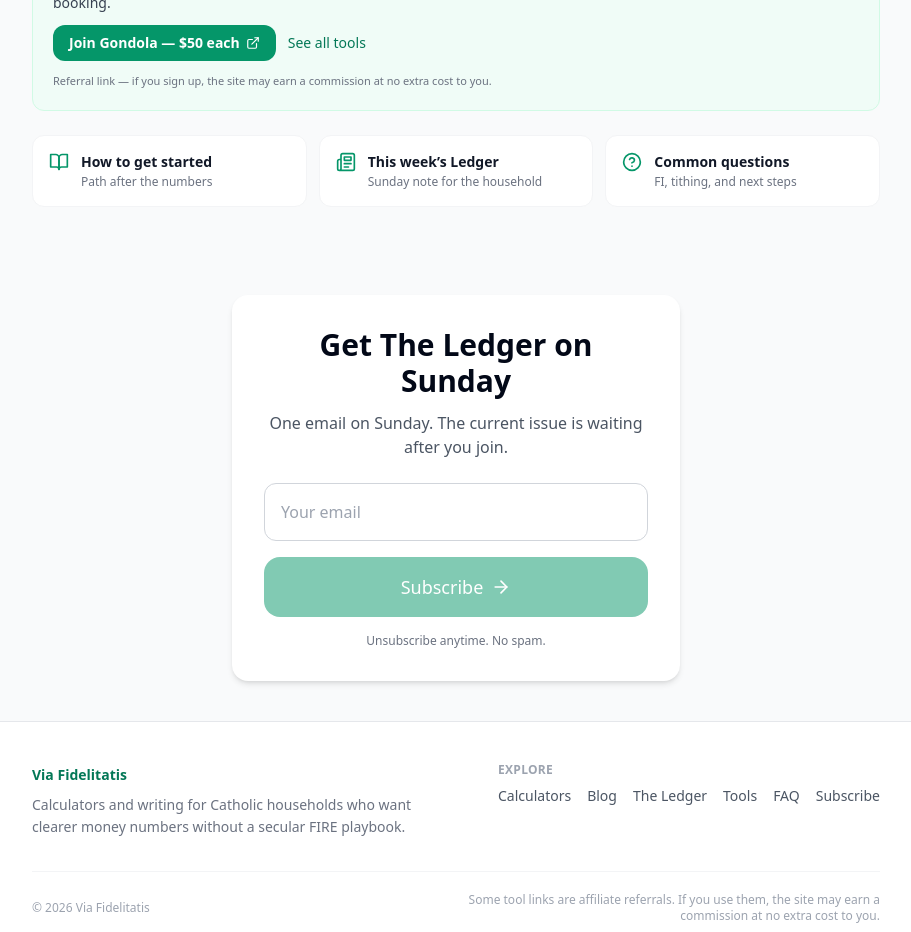
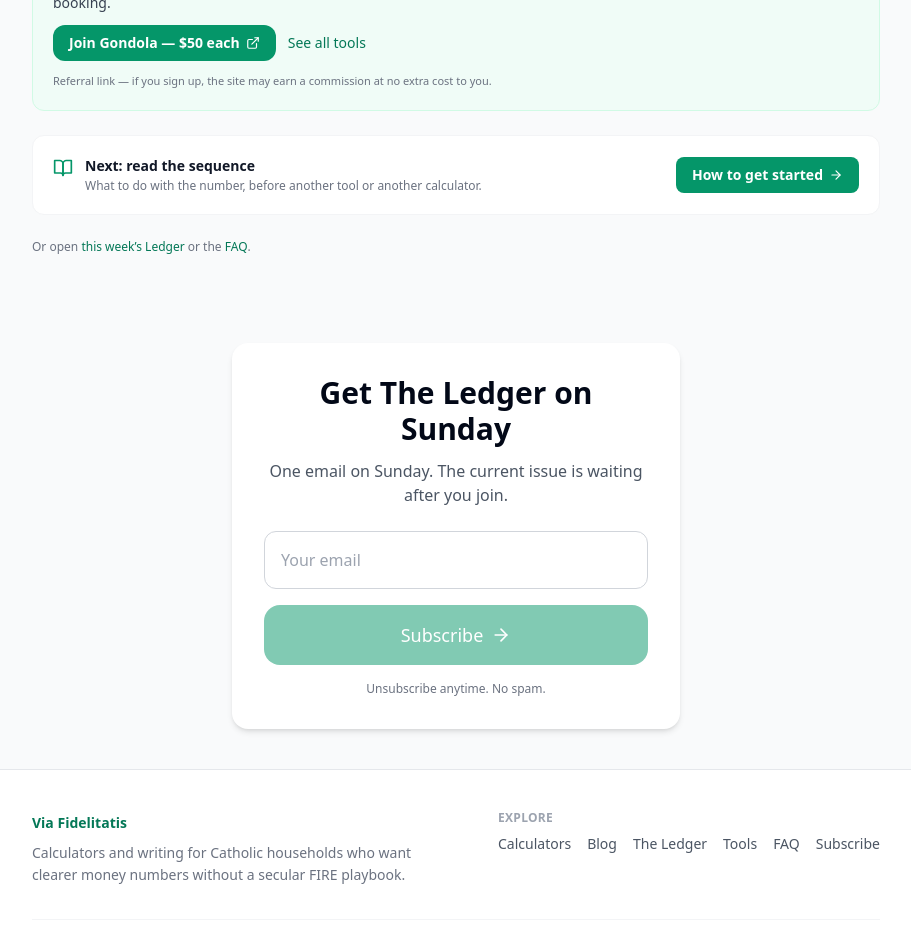
Before and after one commit to daughterpop/super-fi-calc, a React (Vite) app: page /calculators/bonus-value in a window 1280 px wide. Shown: the part 1360-2292 px from the top of the page, without its empty margins (184-1095 px from the left). Built offline with nearby package versions, Linux system fonts and the light colour scheme.

Commit message:
Daily site improvement: Make the calculator next step one link instead of three cards – October 3, 2026

```diff
--- a/src/pages/CalculatorTool.jsx
+++ b/src/pages/CalculatorTool.jsx
@@ -1,5 +1,5 @@
 import { Link, Navigate, useParams } from 'react-router-dom';
-import { ArrowLeft, BookOpen, HelpCircle, Newspaper } from 'lucide-react';
+import { ArrowLeft, ArrowRight, BookOpen } from 'lucide-react';
 import SiteHeader from '../components/SiteHeader';
 import SiteFooter from '../components/SiteFooter';
 import SubscribeForm from '../components/SubscribeForm';
@@ -18,11 +18,9 @@ import CompoundGrowthCalculator from '../components/CompoundGrowthCalculator';
 import RentVsBuyCalculator from '../components/RentVsBuyCalculator';
 import EmployerMatchCalculator from '../components/EmployerMatchCalculator';
 import {
-  ALL_CALCULATORS,
   CALCULATOR_BY_SLUG,
   NUDGE_BY_ID,
   HAS_INTERNAL_NUDGE,
-  pathForCalculator,
 } from '../data/calculators';
 
 function renderCalculator(id) {
@@ -93,39 +91,36 @@ export default function CalculatorTool() {
           <SoftSellNudge pool={nudge.pool} slot={nudge.slot} hint={nudge.hint} />
         )}
 
-        {/* Next step right after results so the path is visible without scrolling past more tools. SoftSell already covers referrals. */}
-        <div className="grid grid-cols-1 sm:grid-cols-3 gap-3">
+        {/* One next step after the result. Ledger and FAQ stay available, but not as equal cards. */}
+        <div className="bg-white border border-gray-100 rounded-xl p-4 sm:p-5 flex flex-col sm:flex-row sm:items-center sm:justify-between gap-3">
+          <div className="flex gap-3 min-w-0">
+            <BookOpen className="text-emerald-600 shrink-0 mt-0.5" size={20} />
+            <div>
+              <p className="font-semibold text-sm text-gray-900">Next: read the sequence</p>
+              <p className="text-xs text-gray-500 mt-0.5">
+                What to do with the number, before another tool or another calculator.
+              </p>
+            </div>
+          </div>
           <Link
             to="/blog/how-to-get-started-on-your-fi-path"
-            className="bg-white border border-gray-100 rounded-xl p-4 hover:border-emerald-200 transition flex gap-3"
+            className="inline-flex items-center justify-center gap-1.5 shrink-0 px-4 py-2 bg-emerald-600 hover:bg-emerald-700 text-white text-sm font-semibold rounded-lg"
           >
-            <BookOpen className="text-emerald-600 shrink-0" size={20} />
-            <div>
-              <p className="font-semibold text-sm text-gray-900">How to get started</p>
-              <p className="text-xs text-gray-500 mt-0.5">Path after the numbers</p>
-            </div>
-          </Link>
-          <Link
-            to="/ledger"
-            className="bg-white border border-gray-100 rounded-xl p-4 hover:border-emerald-200 transition flex gap-3"
-          >
-            <Newspaper className="text-emerald-600 shrink-0" size={20} />
-            <div>
-              <p className="font-semibold text-sm text-gray-900">This week’s Ledger</p>
-              <p className="text-xs text-gray-500 mt-0.5">Sunday note for the household</p>
-            </div>
-          </Link>
-          <Link
-            to="/faq"
-            className="bg-white border border-gray-100 rounded-xl p-4 hover:border-emerald-200 transition flex gap-3"
-          >
-            <HelpCircle className="text-emerald-600 shrink-0" size={20} />
-            <div>
-              <p className="font-semibold text-sm text-gray-900">Common questions</p>
-              <p className="text-xs text-gray-500 mt-0.5">FI, tithing, and next steps</p>
-            </div>
+            How to get started
+            <ArrowRight size={14} />
           </Link>
         </div>
+        <p className="text-xs text-gray-500">
+          Or open{' '}
+          <Link to="/ledger" className="text-emerald-700 font-medium hover:text-emerald-800">
+            this week’s Ledger
+          </Link>
+          {' '}or the{' '}
+          <Link to="/faq" className="text-emerald-700 font-medium hover:text-emerald-800">
+            FAQ
+          </Link>
+          .
+        </p>
       </div>
 
       <div className="px-4 sm:px-6 pb-10 pt-2">
```
